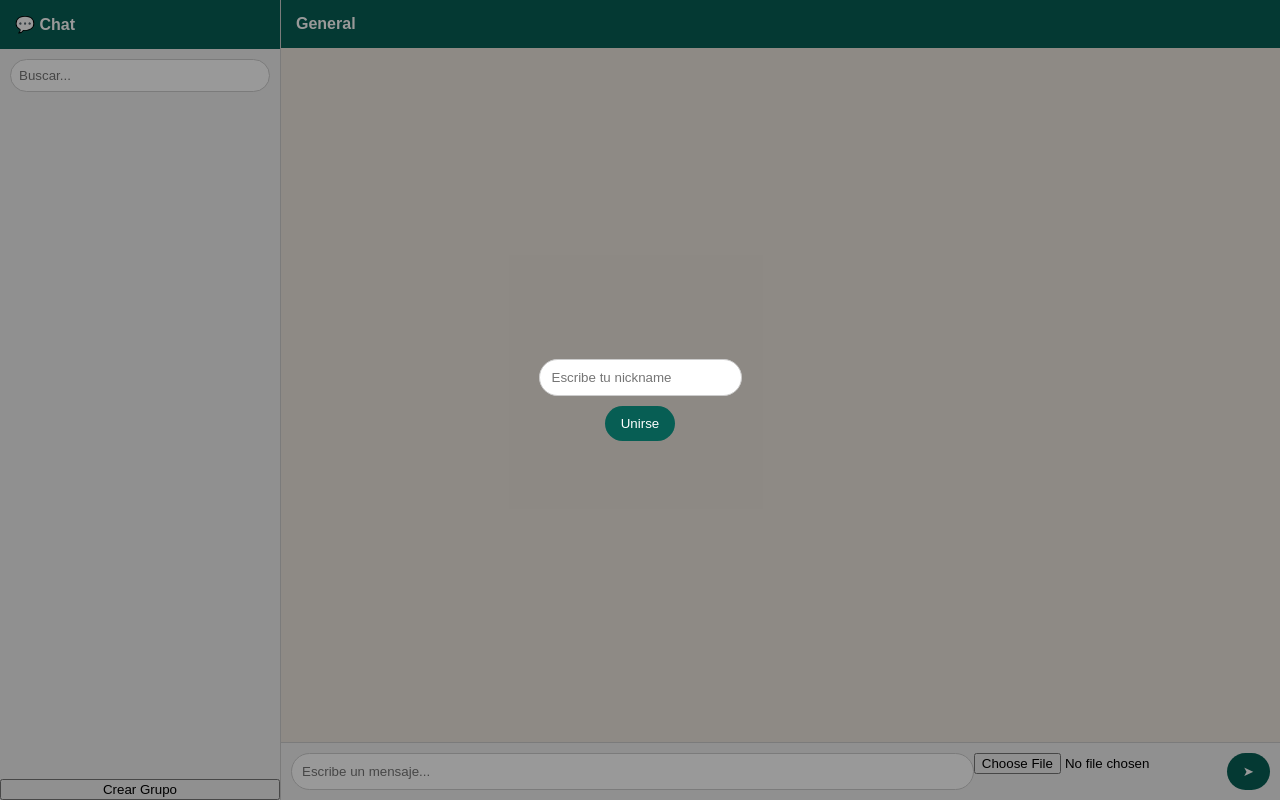
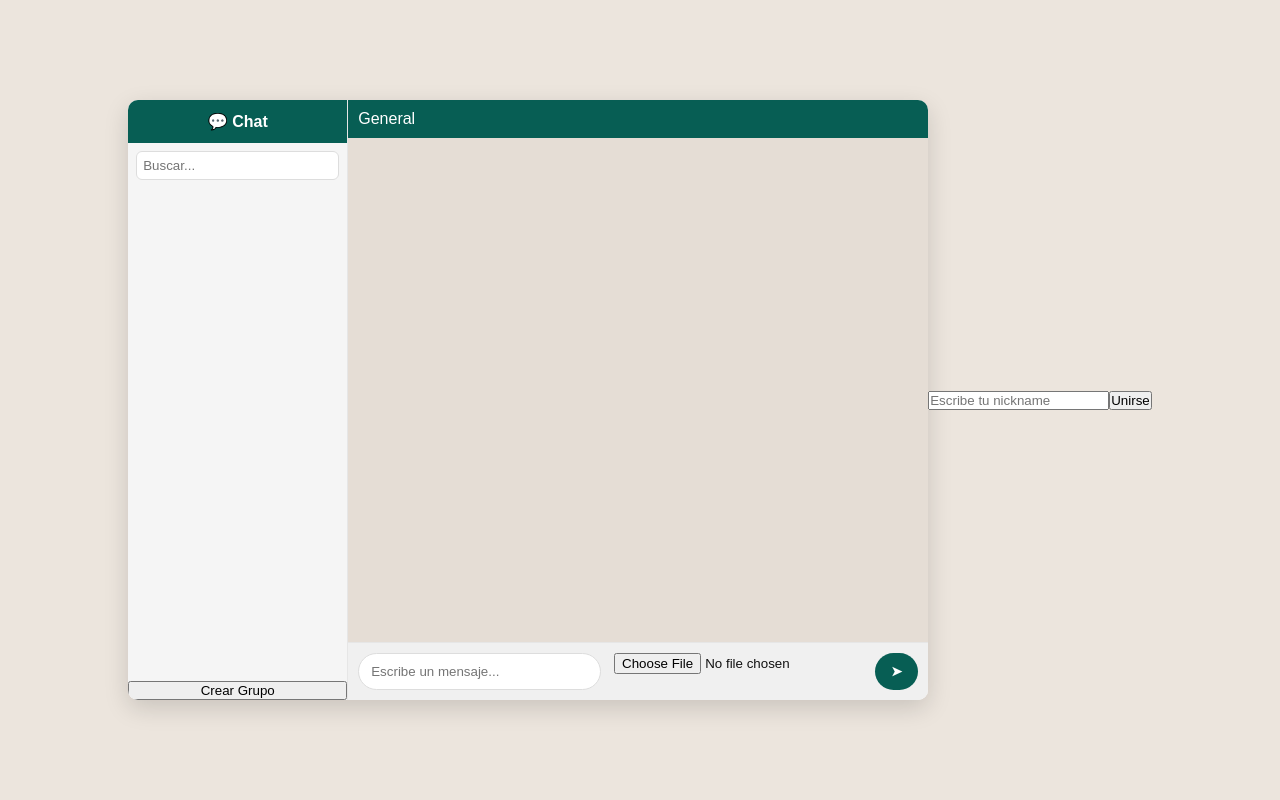
Before and after one commit to New25Said/chatto25, a website: page index.html in a window 1280 px wide. Drawn offline with nearby package versions, Linux system fonts and the light colour scheme; no server answers.

Commit message:
Update styles.css

```diff
--- a/styles.css
+++ b/styles.css
@@ -1,25 +1,143 @@
-body, html{margin:0;padding:0;height:100%;font-family:Arial,sans-serif}
-#chat-app{display:flex;height:100vh}
-#sidebar{width:280px;background:#f0f0f0;display:flex;flex-direction:column;border-right:1px solid #ccc}
-#sidebar-header{padding:15px;background:#075e54;color:#fff;font-weight:bold}
-#search-contact{margin:10px;padding:8px;border-radius:20px;border:1px solid #ccc;outline:none}
-#chat-list{flex:1;overflow-y:auto;list-style:none;padding:0;margin:0}
-#chat-list li{padding:10px 15px;cursor:pointer;border-bottom:1px solid #e6e6e6}
-#chat-list li.contact:hover,#chat-list li.group:hover,#chat-list li.public:hover{background:#e0e0e0;border-radius:5px}
-#chat-panel{flex:1;display:flex;flex-direction:column;background:#ece5dd}
-#chat-header-panel{padding:15px;background:#075e54;color:#fff;font-weight:bold;display:flex;justify-content:space-between}
-#messages{flex:1;overflow-y:auto;padding:15px;display:flex;flex-direction:column;gap:8px}
-.message{max-width:70%;padding:8px 12px;border-radius:12px;display:flex;flex-direction:column;gap:2px;box-shadow:0 1px 1px rgba(0,0,0,.1)}
-.message.you{align-self:flex-end;background:#dcf8c6;border-top-right-radius:4px}
-.message.other{align-self:flex-start;background:#fff;border-top-left-radius:4px}
-.message .name{font-weight:bold;font-size:13px;opacity:.8}
-.message .text{word-wrap:break-word;white-space:pre-wrap}
-.message .time{font-size:11px;color:#666;align-self:flex-end}
-#input-area{display:flex;padding:10px;background:#f0f0f0;border-top:1px solid #ccc}
-#message-input{flex:1;padding:10px;border-radius:20px;border:1px solid #ccc;outline:none}
-#send-btn{padding:0 16px;border:none;background:#075e54;color:#fff;border-radius:20px;cursor:pointer}
-#send-btn:hover{filter:brightness(1.1)}
-#nickname-modal{position:fixed;top:0;left:0;width:100%;height:100%;background:rgba(0,0,0,.4);display:flex;justify-content:center;align-items:center;flex-direction:column;gap:10px}
-#nickname-modal input{padding:10px 12px;border-radius:20px;border:1px solid #ccc;outline:none}
-#nickname-modal button{padding:10px 16px;border:none;background:#075e54;color:#fff;border-radius:20px;cursor:pointer}
-#nickname-modal button:hover{filter:brightness(1.1)}
+* { margin: 0; padding: 0; box-sizing: border-box; }
+
+:root{
+  --bg: #ece5dd;
+  --panel: #ffffff;
+  --header: #075e54;
+  --text: #111;
+  --bubble-you: #dcf8c6;
+  --bubble-other: #ffffff;
+  --muted: #808080;
+}
+
+html, body { height: 100%; }
+body {
+  font-family: Arial, sans-serif;
+  background: var(--bg);
+  display: flex;
+  align-items: center;
+  justify-content: center;
+  color: var(--text);
+}
+
+#chat-app{
+  width: 800px;
+  height: 600px;
+  display: flex;
+  background: var(--panel);
+  border-radius: 10px;
+  overflow: hidden;
+  box-shadow: 0 8px 24px rgba(0,0,0,0.15);
+}
+
+#sidebar{
+  width: 220px;
+  background: #f5f5f5;
+  display: flex;
+  flex-direction: column;
+  border-right: 1px solid #e6e6e6;
+}
+
+#sidebar-header{
+  background: var(--header);
+  color: #fff;
+  padding: 12px;
+  font-weight: bold;
+  text-align: center;
+}
+
+#search-contact{
+  margin: 8px;
+  padding: 6px;
+  border-radius: 6px;
+  border: 1px solid #ddd;
+}
+
+#chat-list{
+  flex: 1;
+  overflow-y: auto;
+  list-style: none;
+  padding: 8px;
+}
+
+#chat-list li{
+  padding: 8px;
+  cursor: pointer;
+  border-radius: 6px;
+}
+#chat-list li:hover{ background:#e0e0e0; }
+
+#chat-panel{
+  flex: 1;
+  display: flex;
+  flex-direction: column;
+}
+
+#chat-header-panel{
+  padding: 10px;
+  background: var(--header);
+  color: #fff;
+  display: flex;
+  justify-content: space-between;
+  align-items: center;
+}
+
+#messages{
+  flex: 1;
+  padding: 12px;
+  background: #e5ddd5;
+  overflow-y: auto;
+  display: flex;
+  flex-direction: column;
+  gap: 8px;
+}
+
+.message{
+  max-width: 70%;
+  padding: 8px 10px;
+  border-radius: 12px;
+  font-size: 14px;
+  line-height: 1.25;
+  display: flex;
+  flex-direction: column;
+  gap: 2px;
+  box-shadow: 0 1px 1px rgba(0,0,0,.08);
+}
+.message.you{
+  align-self: flex-end;
+  background: var(--bubble-you);
+  border-top-right-radius: 4px;
+}
+.message.other{
+  align-self: flex-start;
+  background: var(--bubble-other);
+  border-top-left-radius: 4px;
+}
+.message .name{ font-weight: bold; opacity: .9; font-size: 13px; }
+.message .text{ white-space: pre-wrap; word-break: break-word; }
+.message .time{ font-size: 11px; color: var(--muted); align-self: flex-end; }
+.message img{ max-width:200px; max-height:200px; border-radius:8px; margin-top:4px; }
+
+.system{
+  align-self: center;
+  font-size: 12px;
+  color: var(--muted);
+  background: rgba(255,255,255,.6);
+  padding: 4px 8px;
+  border-radius: 12px;
+  margin: 6px 0;
+}
+
+#input-area{
+  display: flex;
+  gap: 8px;
+  padding: 10px;
+  background: #f0f0f0;
+  border-top: 1px solid #e6e6e6;
+}
+#message-input{ flex: 1; padding: 10px 12px; border:1px solid #ddd; border-radius:20px; outline:none; }
+#send-btn{ padding:0 16px; border:none; border-radius:20px; background: var(--header); color:#fff; font-weight:bold; cursor:pointer; }
+#send-btn:hover{ filter: brightness(1.05); }
+
+.unread-dot{ display:inline-block; width:10px; height:10px; background:#2ecc71; border-radius:50%; margin-left:6px; }
+#image-input{ display:inline-block; margin-left:5px; }
```
